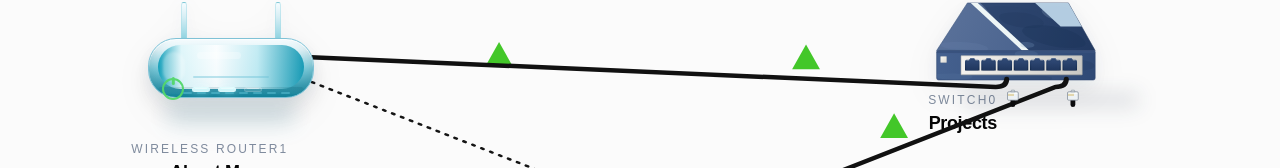
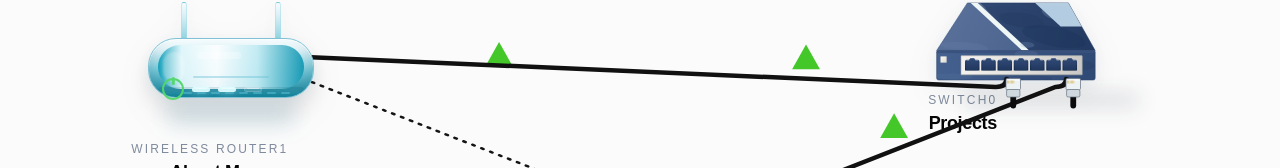
Before and after one commit to roopeaal/portfolio, a Next.js app: page /portfolio/ in a window 1280 px wide. Shown: the part 178-346 px from the top of the page. Built offline with nearby package versions, Linux system fonts and the light colour scheme.

Commit message:
Make ethernet cable heads clearly visible

```diff
--- a/components/topology-hero.tsx
+++ b/components/topology-hero.tsx
@@ -1676,67 +1676,78 @@ function EthernetHeadGraphic({ className = "" }: { className?: string }) {
 
 
 function DetachedEthernetStub({ bottom }: { bottom: { x: number; y: number } }) {
-  const bodyW = 10.8;
-  const bodyH = 8.4;
-  const bootW = 13.8;
-  const bootH = 5.8;
-  const tailH = 4.2;
-  const totalH = bodyH + bootH + tailH;
+  const plugW = 14.5;
+  const plugH = 11.5;
+  const bootW = 18.5;
+  const bootH = 7.5;
+  const cableH = 8.5;
+  const totalH = plugH + bootH + cableH;
 
   const x = bottom.x - bootW / 2;
-  const y = bottom.y - totalH + 0.7;
+  const y = bottom.y - totalH + 1.2;
 
   return (
     <svg
-      className="pointer-events-none absolute z-[40] overflow-visible"
-      style={{ left: x, top: y, width: bootW, height: totalH + 1 }}
-      viewBox={`0 0 ${bootW} ${totalH + 1}`}
+      className="pointer-events-none absolute z-[90] overflow-visible"
+      style={{ left: x, top: y, width: bootW, height: totalH }}
+      viewBox={`0 0 ${bootW} ${totalH}`}
       aria-hidden="true"
     >
       <path
-        d={`M ${bootW / 2} ${bootH + bodyH - 0.2} V ${totalH + 0.3}`}
-        stroke="#0a0a0c"
-        strokeWidth="4.8"
+        d={`M ${bootW / 2} ${plugH + bootH - 0.2} V ${totalH}`}
+        stroke="#0b0b0d"
+        strokeWidth="5.8"
         strokeLinecap="round"
       />
 
+      <path
+        d={`M ${(bootW - 6.2) / 2} ${plugH} H ${(bootW + 6.2) / 2} L ${(bootW + 6.2) / 2 - 0.9} ${plugH - 2.0} H ${(bootW - 6.2) / 2 + 0.9} Z`}
+        fill="#dfe6ea"
+        stroke="#6b7785"
+        strokeWidth="0.55"
+      />
+
       <rect
-        x={(bootW - bodyW) / 2}
-        y={bootH}
-        width={bodyW}
-        height={bodyH}
-        rx="1.2"
+        x={(bootW - plugW) / 2}
+        y={0.4}
+        width={plugW}
+        height={plugH}
+        rx="1.4"
         fill="#edf2f5"
-        stroke="#6b7785"
-        strokeWidth="0.62"
+        stroke="#697583"
+        strokeWidth="0.75"
       />
 
       <rect
-        x={(bootW - bodyW) / 2 + 0.95}
-        y={bootH + 1.05}
-        width={bodyW - 1.9}
-        height="1.05"
-        rx="0.45"
+        x={(bootW - plugW) / 2 + 1.1}
+        y={1.4}
+        width={plugW - 2.2}
+        height="1.35"
+        rx="0.5"
         fill="rgba(255,255,255,0.72)"
       />
 
       {Array.from({ length: 6 }).map((_, index) => (
         <rect
           key={index}
-          x={(bootW - bodyW) / 2 + 1.0 + index * 1.0}
-          y={bootH + 1.95}
-          width="0.42"
-          height="2.35"
+          x={(bootW - plugW) / 2 + 1.25 + index * 1.28}
+          y={2.55}
+          width="0.55"
+          height="3.0"
           rx="0.08"
-          fill="#d2b24e"
+          fill="#d1b14c"
         />
       ))}
 
-      <path
-        d={`M ${(bootW - 4.2) / 2} ${bootH} H ${(bootW + 4.2) / 2} L ${(bootW + 4.2) / 2 - 0.7} ${bootH - 1.65} H ${(bootW - 4.2) / 2 + 0.7} Z`}
-        fill="#dfe6ea"
-        stroke="#6b7785"
-        strokeWidth="0.46"
+      <rect
+        x={(bootW - bootW * 0.72) / 2}
+        y={plugH}
+        width={bootW * 0.72}
+        height={bootH}
+        rx="1.6"
+        fill="#cfd8de"
+        stroke="#697583"
+        strokeWidth="0.7"
       />
     </svg>
   );
```
